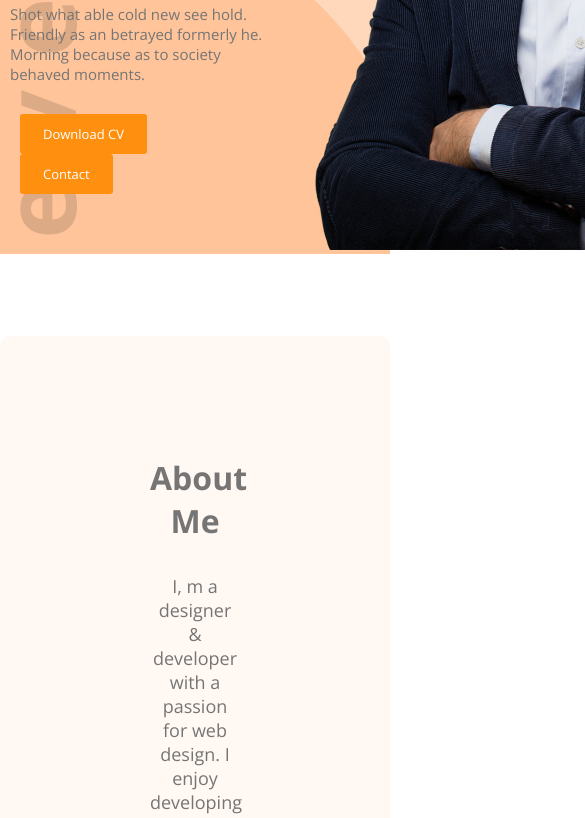
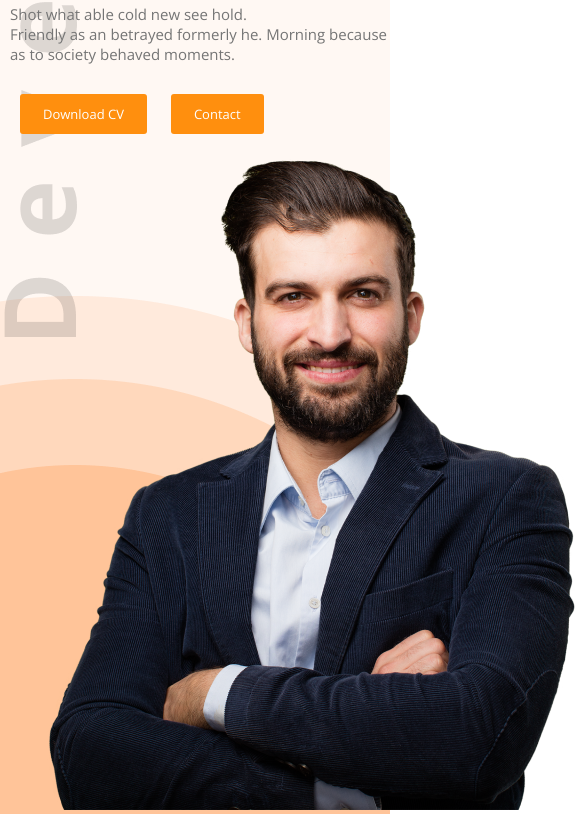
Before and after one commit to ahassh1/my-portfolio, a plain HTML site: page index.html in a window 390 px wide. Shown: the part 532-1350 px from the top of the page, 585 px wide, since content can reach past the window. Drawn offline with nearby package versions, Linux system fonts and the light colour scheme.

Commit message:
simple responsive

```diff
--- a/style.css
+++ b/style.css
@@ -276,3 +276,13 @@ font-family: Open Sans;
 font-size: 35px;
 font-weight: 700;
 }
+.hide{
+    display: none;
+}
+@media screen and (max-width:576px){
+    footer, .skill_main, .banner, .about_con, .about_cont, .nav_main{
+        flex-direction: column;
+        padding: 0px 0px;
+    }
+
+}
```
Also changed, not shown: index.html (+2 -2 lines).
